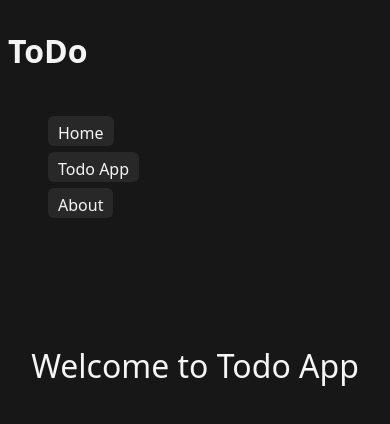
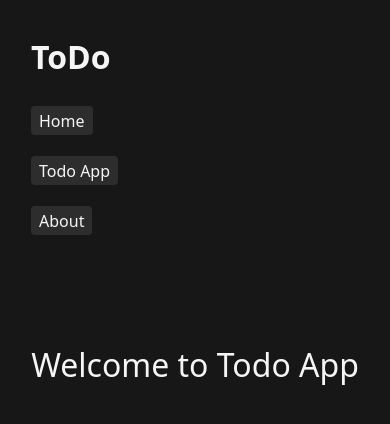
Before and after one commit to ameerpc/todoApp, a React app: page / in a window 390 px wide. Built offline with nearby package versions, Linux system fonts and the light colour scheme.

Commit message:
Navigation bar response improved

```diff
--- a/src/index.css
+++ b/src/index.css
@@ -1,16 +1,9 @@
-:root {
-    --bg-color: rgba(23, 23, 23, 1);
-    --color: rgba(245, 245, 245, 1);
-}
-
 * {
     font-family: ui-sans-serif,system-ui,-apple-system,BlinkMacSystemFont,"Segoe UI",Roboto,"Helvetica Neue",Arial,"Noto Sans",sans-serif,"Apple Color Emoji","Segoe UI Emoji","Segoe UI Symbol","Noto Color Emoji";
-}
-
-body {
-    background-color: var(--bg-color);
-    color: var(--color)
 }
 a {
     text-decoration: none;
 }
+ul, li {
+    list-style: none;
+}
--- a/src/pages/Layout.js
+++ b/src/pages/Layout.js
@@ -5,8 +5,10 @@ const Layout = () => {
     return (
         <>
             <div className={layoutStyle.container}>
+                <div className={layoutStyle.nav}>
                     <h1 className={layoutStyle.logo}>ToDo</h1>
-                <ul className={layoutStyle.nav_container}>
+                    <nav className={layoutStyle.nav_link_container}>
+                        <ul className={layoutStyle.nav_link}>
                             <li>
                                 <Link to='/'>Home</Link>
                             </li>
@@ -17,9 +19,10 @@ const Layout = () => {
                                 <Link to='/about-us'>About</Link>
                             </li>
                         </ul>
+                    </nav>
                 </div>
-
                 <Outlet />
+            </div>
         </>
     )
 }
--- a/src/pages/Layout.module.css
+++ b/src/pages/Layout.module.css
@@ -1,44 +1,86 @@
-ul, li {
-    display: inline-block;
-    margin-right: 25px;
+:root {
+    --bg-color: rgba(23, 23, 23, 1);
+    --color: rgba(245, 245, 245, 1);
+    --link-bg-color: rgba(45, 45, 45, 1);
+}
+body {
+    background-color: var(--bg-color);
+    color: var(--color);
+    margin: 0;
+    border: 0;
 }
 a:link, a:visited, a:hover, a:active {
-    color: inherit;
+    color: var(--color);
 }
 a {
-    background-color: rgba(40, 40, 40, 1);
     box-sizing: border-box;
-    padding: 6px 10px 2px;
-    border-radius: 6px;
+    background-color: var(--link-bg-color);
+    padding: 4px 8px 3px;
+    border-radius: 4px;
 }
-
 .container {
+    margin: 10px;
+}
+.nav {
     display: flex;
     justify-content: space-between;
-    align-content: space-around;
+    min-height: 78px;
     align-items: center;
 }
 .logo {
-    max-width: 200px;
-    font-size: 20px;
-    display: inline;
-    font-size: xx-large;
-    font-weight: 600;
-    align-self: flex-start;
+    margin: 0 32px;
 }
-.nav_container {
+.nav_link_container {
+    min-width: 256px;
+}
+.nav_link {
+    padding: 0;
     display: flex;
+    justify-content: space-evenly;
+    margin: 0;
 }
-@media screen and (max-width: 600px) {
-    .container {
+/* Extra small devices (phones, 600px and down) */
+@media only screen and (max-width: 600px) {
+    .nav {
         flex-direction: column;
         align-items: flex-start;
-        justify-content: flex-start;
+        min-height: auto;
     }
-    .nav_container {
+    .logo {
+        margin: 25px 21px 4px 21px;
+    }
+    .nav_link_container {
+        min-width: auto;
+        margin-left: 21px;
+    }
+    .nav_link {
+        display: flex;
         flex-direction: column;
     }
-    ul, li {
-        margin-top: 14px;
+    .nav_link > li {
+        margin-top: 28px;
+    }
+
+}
+
+/* Small devices (portrait tablets and large phones, 600px and up) */
+@media only screen and (min-width: 600px) {
+
+}
+
+/* Medium devices (landscape tablets, 768px and up) */
+@media only screen and (min-width: 768px) {
+
+}
+
+/* Large devices (laptops/desktops, 992px and up) */
+@media only screen and (min-width: 992px) {
+
+}
+
+/* Extra large devices (large laptops and desktops, 1200px and up) */
+@media only screen and (min-width: 1200px) {
+    .container {
+        max-width: 992px;
     }
 }
--- a/src/pages/Todo.js
+++ b/src/pages/Todo.js
@@ -10,18 +10,15 @@ const Todo = () => {
     const handleSubmit = (event) => {
         event.preventDefault()
 
-        if(event.target.value == 'Save') {
+        if(event.target.value === 'Save') {
             console.log('Saved !')
             setTodolist(previousValue => {return [ ...previousValue, {title: taskhead, para: taskpara}]})
             localStorage.setItem(taskhead, taskpara)
         }
-        else if(event.target.value == 'Delete') {
+        else if(event.target.value === 'Delete') {
             console.log('delete')
             setTodolist(todolist.filter(item => item.title !== taskhead))
             localStorage.removeItem(taskhead)
-        }
-        else if(event.target.value == 'Done') {
-            console.log('asd')
         }
 
     }
@@ -29,12 +26,6 @@ const Todo = () => {
         console.log('Done ' + task)
         setTodolist(todolist.filter(item => item.title !== task))
         localStorage.removeItem(task)
-    }
-    const selectTask = (event) => {
-        event.preventDefault()
-        setTaskhead(event.target.tasktitle)
-        setTaskpara(event.target.taskpara)
-        console.log('done')
     }
 
     useEffect(() => {
--- a/src/pages/home.module.css
+++ b/src/pages/home.module.css
@@ -9,8 +9,8 @@
 }
 
 @media screen and (max-width: 600px) {
-.banner {
-    font-size: 32px;
-    margin-top: 30%;
+    .banner {
+        font-size: 32px;
+        margin-top: 30%;
+    }
 }
-}
```
Also changed, not shown: build/asset-manifest.json, build/index.html, build/static/js/main.f1fe4d4a.js.LICENSE.txt (renamed from build/static/js/main.316f33f1.js.LICENSE.txt), 8 other files. Lines whose indentation alone changed are shown as unchanged.
